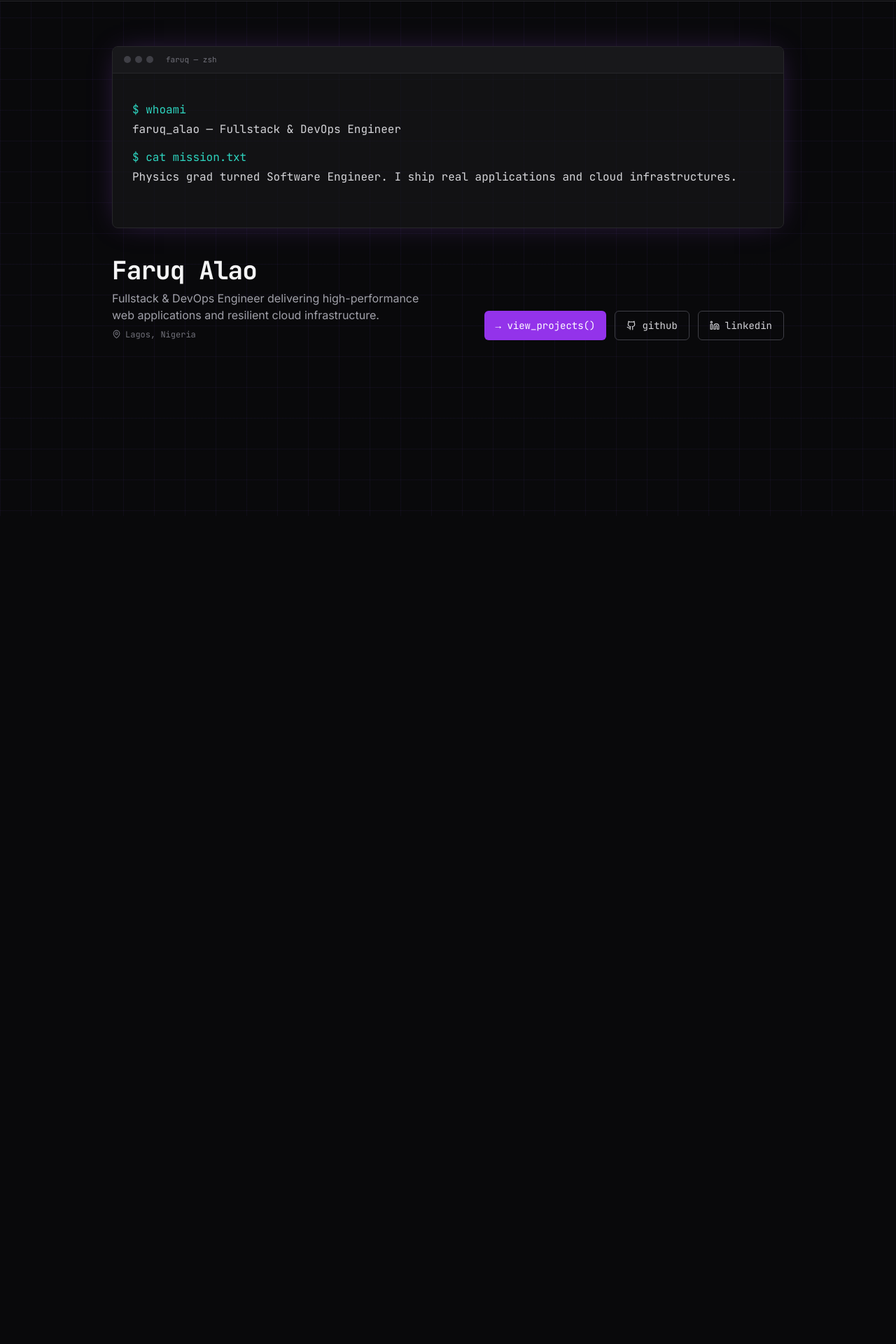
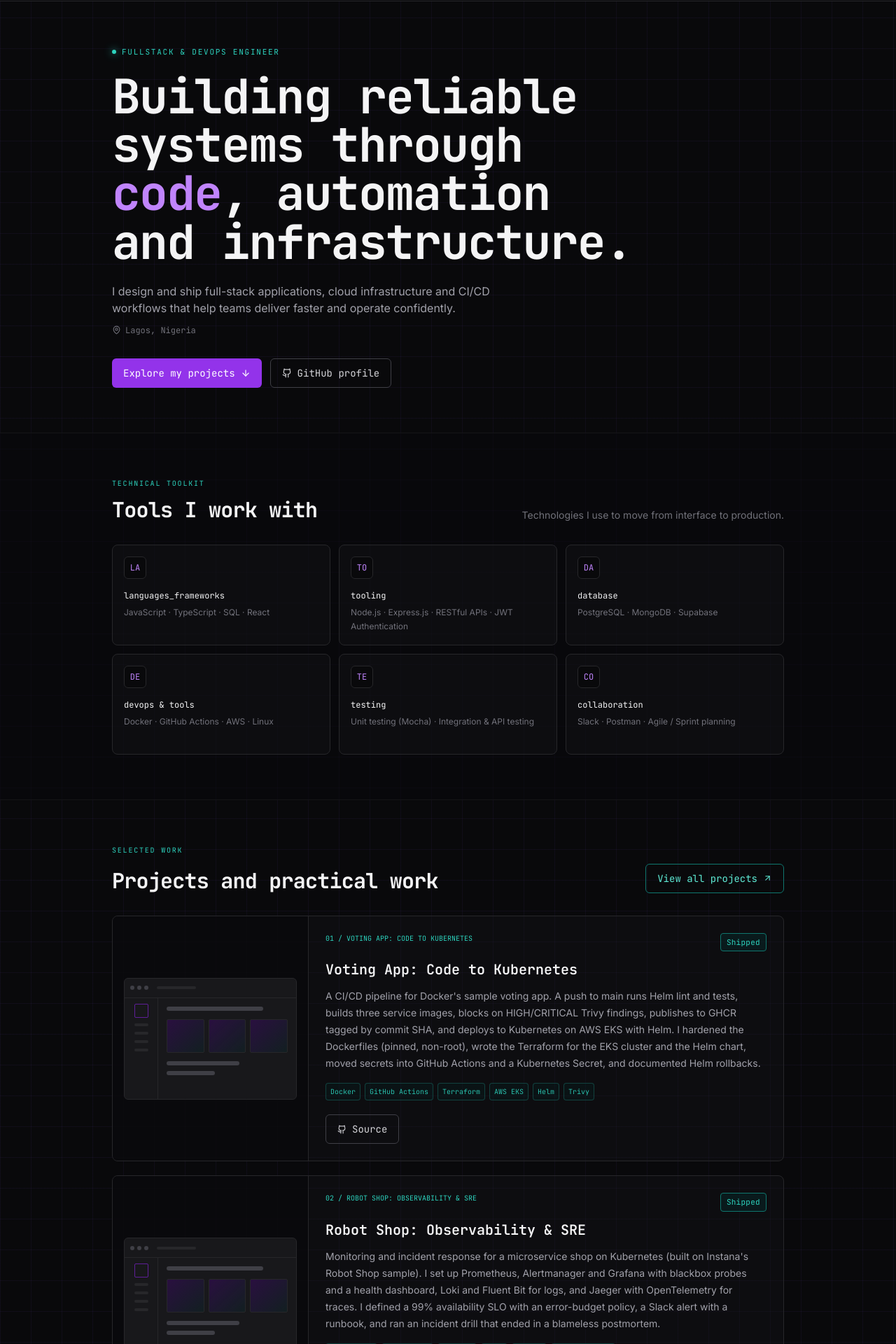
Before and after one commit to Oluwagbenga9999/faruq-the-dev, a React (Vite) app: page / in a window 1280 px wide. Shown: the part 63-1983 px from the top of the page at 70% size. Before the commit the page ends 800 px from the top, so only its background shows below. Built offline with nearby package versions, Linux system fonts and the light colour scheme.

Commit message:
UI reframe

```diff
--- a/src/index.css
+++ b/src/index.css
@@ -10,6 +10,99 @@ body {
   @apply bg-zinc-950 text-zinc-100 font-sans;
 }
 
+.section-kicker {
+  @apply font-mono text-[10px] tracking-[0.18em] text-teal-400 uppercase;
+}
+
+.section-heading {
+  @apply font-mono text-2xl sm:text-3xl font-bold tracking-tight text-zinc-100;
+}
+
+.tech-card {
+  @apply min-h-36 rounded-lg border border-zinc-800 bg-zinc-900/35 p-4 transition-all duration-300;
+}
+
+.tech-card:hover {
+  @apply border-purple-700/60 -translate-y-0.5 bg-zinc-900/70;
+  box-shadow: 0 16px 35px -28px rgba(168, 85, 247, 0.9);
+}
+
+.project-feature {
+  @apply grid lg:grid-cols-[280px_1fr] rounded-lg border border-zinc-800 bg-zinc-900/30 overflow-hidden transition-colors;
+}
+
+.project-feature:hover {
+  @apply border-purple-700/60;
+}
+
+.project-preview {
+  @apply bg-zinc-950/75 border-b lg:border-b-0 lg:border-r border-zinc-800 p-4 flex items-center min-h-52;
+}
+
+.mock-window {
+  @apply w-full rounded-md border border-zinc-800 bg-zinc-900 overflow-hidden;
+}
+
+.mock-bar {
+  @apply h-7 px-2 flex items-center gap-1 border-b border-zinc-800;
+}
+
+.mock-bar > span {
+  @apply w-1.5 h-1.5 rounded-full bg-zinc-700;
+}
+
+.mock-bar > div {
+  @apply h-1 w-14 ml-2 rounded-full bg-zinc-800;
+}
+
+.mock-body {
+  @apply h-36 flex;
+}
+
+.mock-sidebar {
+  @apply w-12 border-r border-zinc-800 p-2 flex flex-col items-center gap-2;
+}
+
+.mock-sidebar b,
+.mock-sidebar i {
+  @apply block rounded-sm;
+}
+
+.mock-sidebar b {
+  @apply w-5 h-5 border border-purple-700/70;
+}
+
+.mock-sidebar i {
+  @apply w-5 h-1 bg-zinc-800;
+}
+
+.mock-content {
+  @apply flex-1 p-3;
+}
+
+.mock-line {
+  @apply h-1.5 w-3/5 mt-2 rounded-full bg-zinc-700;
+}
+
+.mock-line.wide {
+  @apply w-4/5 mt-0;
+}
+
+.mock-line.short {
+  @apply w-2/5;
+}
+
+.mock-grid {
+  @apply grid grid-cols-3 gap-1.5 my-3;
+}
+
+.mock-grid div {
+  @apply h-12 rounded-sm border border-zinc-800 bg-gradient-to-br from-purple-950/50 to-teal-950/30;
+}
+
+.tech-tag {
+  @apply font-mono text-[10px] px-1.5 py-1 rounded border border-teal-900/80 text-teal-400/90 bg-teal-950/20;
+}
 .grid-bg {
   background-image: linear-gradient(to right, rgba(139, 92, 246, 0.06) 1px, transparent 1px),
     linear-gradient(to bottom, rgba(139, 92, 246, 0.06) 1px, transparent 1px);
--- a/src/pages/About.tsx
+++ b/src/pages/About.tsx
@@ -3,8 +3,9 @@ import { GraduationCap } from "lucide-react";
 export default function About() {
   return (
     <section className="relative max-w-5xl mx-auto px-5 sm:px-8 py-16">
-      <p className="font-mono text-xs text-teal-400 mb-3">./about</p>
-      <div className="grid sm:grid-cols-[1fr_auto] gap-8 items-start">
+      <p className="section-kicker">Profile</p>
+      <h1 className="section-heading mt-3">About me</h1>
+      <div className="mt-8 grid sm:grid-cols-[1fr_auto] gap-8 items-start">
         <p className="text-zinc-300 leading-relaxed max-w-2xl">
           •	Fullstack Developer with track record of shipping multiple complete projects.
           •	Fullstack + DevOps Engineer delivering high-performance web applications and resilient cloud infrastructure.
--- a/src/pages/Experience.tsx
+++ b/src/pages/Experience.tsx
@@ -3,8 +3,9 @@ import { EXPERIENCE } from "../data/content";
 export default function Experience() {
   return (
     <section className="relative max-w-5xl mx-auto px-5 sm:px-8 py-16">
-      <p className="font-mono text-xs text-teal-400 mb-6">./experience</p>
-      <div className="space-y-8">
+      <p className="section-kicker">Career history</p>
+      <h1 className="section-heading mt-3">Experience</h1>
+      <div className="mt-8 space-y-8">
         {EXPERIENCE.map((e) => (
           <div key={e.role} className="grid sm:grid-cols-[140px_1fr] gap-2 sm:gap-6">
             <p className="font-mono text-xs text-zinc-500 pt-0.5">{e.range}</p>
--- a/src/pages/Home.tsx
+++ b/src/pages/Home.tsx
@@ -1,60 +1,161 @@
-import { useEffect, useState } from "react";
-import { Github, Linkedin, MapPin } from "lucide-react";
-import { BOOT_LINES } from "../data/content";
-import { useTypewriter } from "../hooks/useTypewriter";
+import { ArrowDown, ArrowUpRight, Github, Linkedin, MapPin } from "lucide-react";
+import { PROJECTS, SKILLS } from "../data/content";
 import Button from "../components/Button";
+import StatusPill from "../components/StatusPill";
 
 export default function Home() {
-  const [active, setActive] = useState(false);
-  const { visibleLines, typedPrompt, done } = useTypewriter(BOOT_LINES, active);
-
-  useEffect(() => {
-    const t = window.setTimeout(() => setActive(true), 300);
-    return () => window.clearTimeout(t);
-  }, []);
+  const featuredProjects = PROJECTS.slice(0, 3);
 
   return (
-    <section className="relative max-w-5xl mx-auto px-5 sm:px-8 pt-16 pb-24">
-      <div className="rounded-lg border border-zinc-800 bg-zinc-900/60 glow-purple overflow-hidden">
-        <div className="flex items-center gap-1.5 px-4 py-2.5 border-b border-zinc-800 bg-zinc-900">
-          <span className="w-2.5 h-2.5 rounded-full bg-zinc-700" />
-          <span className="w-2.5 h-2.5 rounded-full bg-zinc-700" />
-          <span className="w-2.5 h-2.5 rounded-full bg-zinc-700" />
-          <span className="font-mono ml-3 text-[11px] text-zinc-500">faruq — zsh</span>
-        </div>
-        <div className="font-mono px-5 sm:px-7 py-8 sm:py-10 text-sm sm:text-base leading-relaxed min-h-[220px]">
-          {visibleLines.map((l, idx) => (
-            <div key={idx} className="mb-4">
-              <div className="text-teal-400">{l.prompt}</div>
-              <div className="text-zinc-300 mt-1">{l.after}</div>
-            </div>
-          ))}
-          {!done && <div className="text-teal-400 blink-cursor">{typedPrompt}</div>}
-        </div>
-      </div>
-
-      <div className="mt-10 flex flex-col sm:flex-row sm:items-end sm:justify-between gap-6">
-        <div>
-          <h1 className="font-mono text-2xl sm:text-4xl font-bold tracking-tight">Faruq Alao</h1>
-          <p className="mt-2 text-zinc-400 max-w-md">
-            Fullstack & DevOps Engineer delivering high-performance web applications and resilient cloud infrastructure.
+    <main className="relative">
+      <section className="max-w-5xl mx-auto px-5 sm:px-8 min-h-[520px] flex items-center py-16">
+        <div className="max-w-3xl">
+          <p className="font-mono text-[11px] tracking-[0.16em] text-teal-400 uppercase mb-5 flex items-center gap-2">
+            <span className="w-1.5 h-1.5 rounded-full bg-teal-400 shadow-[0_0_12px_rgba(45,212,191,.9)]" />
+            Fullstack & DevOps Engineer
           </p>
-          <p className="font-mono mt-2 flex items-center gap-1.5 text-xs text-zinc-500">
+          <h1 className="font-mono text-[2.6rem] sm:text-[4.25rem] leading-[1.02] font-bold tracking-tight text-zinc-100">
+            Building reliable systems through <span className="text-purple-400">code</span>, automation and infrastructure.
+          </h1>
+          <p className="mt-6 max-w-xl text-sm sm:text-base leading-7 text-zinc-400">
+            I design and ship full-stack applications, cloud infrastructure and CI/CD workflows that help teams deliver faster and operate confidently.
+          </p>
+          <p className="font-mono mt-3 flex items-center gap-1.5 text-xs text-zinc-500">
             <MapPin size={13} /> Lagos, Nigeria
           </p>
+          <div className="mt-8 flex flex-wrap gap-3">
+            <Button to="/projects" variant="primary">
+              Explore my projects <ArrowDown size={14} />
+            </Button>
+            <Button href="https://github.com/Oluwagbenga9999" external variant="ghost">
+              <Github size={14} /> GitHub profile
+            </Button>
+          </div>
         </div>
-        <div className="flex flex-wrap gap-3">
-          <Button to="/projects" variant="primary">
-            → view_projects()
-          </Button>
-          <Button href="https://github.com/Oluwagbenga9999" external variant="ghost">
-            <Github size={14} /> github
-          </Button>
-          <Button href="https://www.linkedin.com/in/faruq-alao/" external variant="ghost">
-            <Linkedin size={14} /> linkedin
+      </section>
+
+      <section className="border-y border-zinc-900/80 bg-zinc-950/55">
+        <div className="max-w-5xl mx-auto px-5 sm:px-8 py-16">
+          <p className="section-kicker">Technical toolkit</p>
+          <div className="mt-3 flex flex-col sm:flex-row sm:items-end sm:justify-between gap-3">
+            <h2 className="section-heading">Tools I work with</h2>
+            <p className="text-sm text-zinc-500 max-w-sm">
+              Technologies I use to move from interface to production.
+            </p>
+          </div>
+          <div className="mt-8 grid grid-cols-1 sm:grid-cols-2 lg:grid-cols-3 gap-3">
+            {SKILLS.slice(0, 6).map((group) => (
+              <div key={group.label} className="tech-card">
+                <div className="w-8 h-8 rounded-md border border-zinc-800 bg-zinc-950 flex items-center justify-center text-purple-400 font-mono text-xs">
+                  {group.label.slice(0, 2).toUpperCase()}
+                </div>
+                <h3 className="mt-4 font-mono text-xs text-zinc-100">{group.label}</h3>
+                <p className="mt-1.5 text-xs text-zinc-500 leading-5">{group.items.slice(0, 4).join(" · ")}</p>
+              </div>
+            ))}
+          </div>
+        </div>
+      </section>
+
+      <section className="max-w-5xl mx-auto px-5 sm:px-8 py-16">
+        <p className="section-kicker">Selected work</p>
+        <div className="mt-3 flex flex-col sm:flex-row sm:items-end sm:justify-between gap-3">
+          <h2 className="section-heading">Projects and practical work</h2>
+          <Button to="/projects" variant="secondary">
+            View all projects <ArrowUpRight size={13} />
           </Button>
         </div>
-      </div>
-    </section>
+        <div className="mt-8 space-y-5">
+          {featuredProjects.map((project, index) => (
+            <article key={project.name} className="project-feature">
+              <div className="project-preview" aria-hidden="true">
+                <div className="mock-window">
+                  <div className="mock-bar">
+                    <span /><span /><span />
+                    <div />
+                  </div>
+                  <div className="mock-body">
+                    <div className="mock-sidebar">
+                      <b />
+                      <i /><i /><i /><i />
+                    </div>
+                    <div className="mock-content">
+                      <div className="mock-line wide" />
+                      <div className="mock-grid">
+                        <div /><div /><div />
+                      </div>
+                      <div className="mock-line" />
+                      <div className="mock-line short" />
+                    </div>
+                  </div>
+                </div>
+              </div>
+              <div className="p-5 sm:p-6">
+                <div className="flex items-start justify-between gap-3">
+                  <p className="font-mono text-[10px] text-teal-400">
+                    0{index + 1} / {project.name.toUpperCase()}
+                  </p>
+                  <StatusPill status={project.status} />
+                </div>
+                <h3 className="mt-3 font-mono text-lg sm:text-xl font-semibold text-zinc-100">{project.name}</h3>
+                <p className="mt-3 text-sm text-zinc-400 leading-6">{project.desc}</p>
+                <div className="mt-4 flex flex-wrap gap-1.5">
+                  {project.stack.map((item) => (
+                    <span key={item} className="tech-tag">{item}</span>
+                  ))}
+                </div>
+                <div className="mt-5 flex gap-2.5">
+                  {project.demo && (
+                    <Button href={project.demo} external variant="secondary">Live demo <ArrowUpRight size={13} /></Button>
+                  )}
+                  {project.link && (
+                    <Button href={project.link} external variant="ghost"><Github size={13} /> Source</Button>
+                  )}
+                </div>
+              </div>
+            </article>
+          ))}
+        </div>
+      </section>
+
+      <section className="border-t border-zinc-900/80">
+        <div className="max-w-5xl mx-auto px-5 sm:px-8 py-16">
+          <p className="section-kicker">Delivery workflow</p>
+          <h2 className="section-heading mt-3">How I build and validate systems</h2>
+          <p className="mt-3 max-w-xl text-sm text-zinc-500 leading-6">
+            A practical process for designing, shipping and improving production-ready software.
+          </p>
+          <div className="mt-8 grid sm:grid-cols-2 lg:grid-cols-4 gap-px overflow-hidden rounded-lg border border-zinc-800 bg-zinc-800">
+            {[
+              ["Understand", "Clarify the problem, constraints and what success needs to look like."],
+              ["Implement", "Build clean interfaces, services and infrastructure with a clear data flow."],
+              ["Validate", "Test behaviour, automate checks and verify deployments before release."],
+              ["Improve", "Measure, document and remove the risks that slow the system down."],
+            ].map(([title, copy], index) => (
+              <article key={title} className="bg-zinc-950 p-5 min-h-40">
+                <p className="font-mono text-[10px] text-purple-400">0{index + 1}</p>
+                <h3 className="mt-5 font-mono text-sm text-zinc-100">{title}</h3>
+                <p className="mt-2 text-xs text-zinc-500 leading-5">{copy}</p>
+              </article>
+            ))}
+          </div>
+        </div>
+      </section>
+
+      <section className="border-t border-zinc-900/80">
+        <div className="max-w-5xl mx-auto px-5 sm:px-8 py-20 text-center">
+          <p className="section-kicker">Ready to collaborate?</p>
+          <h2 className="mt-4 font-mono text-3xl sm:text-4xl font-bold text-zinc-100">Let’s build something reliable.</h2>
+          <p className="mt-4 mx-auto max-w-xl text-sm text-zinc-500 leading-6">
+            I’m open to software engineering and DevOps opportunities, and always glad to discuss a project or a build in progress.
+          </p>
+          <div className="mt-7 flex justify-center flex-wrap gap-3">
+            <Button href="mailto:faruq.o.alao@gmail.com" variant="primary">Email me</Button>
+            <Button href="https://github.com/Oluwagbenga9999" external variant="ghost"><Github size={14} /> GitHub profile</Button>
+            <Button href="https://www.linkedin.com/in/faruq-alao/" external variant="ghost"><Linkedin size={14} /> LinkedIn</Button>
+          </div>
+        </div>
+      </section>
+    </main>
   );
 }
--- a/src/pages/Projects.tsx
+++ b/src/pages/Projects.tsx
@@ -6,8 +6,12 @@ import Button from "../components/Button";
 export default function Projects() {
   return (
     <section className="relative max-w-5xl mx-auto px-5 sm:px-8 py-16">
-      <p className="font-mono text-xs text-teal-400 mb-6">./projects</p>
-      <div className="grid sm:grid-cols-2 gap-5">
+      <p className="section-kicker">Selected work</p>
+      <h1 className="section-heading mt-3">Projects and practical work</h1>
+      <p className="mt-3 max-w-2xl text-sm text-zinc-500 leading-6">
+        A mix of cloud infrastructure, observability, full-stack products and production delivery.
+      </p>
+      <div className="mt-8 grid sm:grid-cols-2 gap-5">
         {PROJECTS.map((p) => (
           <div
             key={p.name}
--- a/src/pages/Skills.tsx
+++ b/src/pages/Skills.tsx
@@ -3,8 +3,12 @@ import { SKILLS } from "../data/content";
 export default function Skills() {
   return (
     <section className="relative max-w-5xl mx-auto px-5 sm:px-8 py-16">
-      <p className="font-mono text-xs text-teal-400 mb-6">./skills</p>
-      <div className="grid sm:grid-cols-3 gap-6">
+      <p className="section-kicker">Technical toolkit</p>
+      <h1 className="section-heading mt-3">Tools I work with</h1>
+      <p className="mt-3 max-w-2xl text-sm text-zinc-500 leading-6">
+        Technologies used across application development, infrastructure and reliable software delivery.
+      </p>
+      <div className="mt-8 grid sm:grid-cols-2 lg:grid-cols-3 gap-4">
         {SKILLS.map((group) => (
           <div key={group.label} className="border border-zinc-800 rounded-lg p-5 bg-zinc-900/40">
             <p className="font-mono text-xs text-purple-400 mb-3">{group.label}</p>
```
